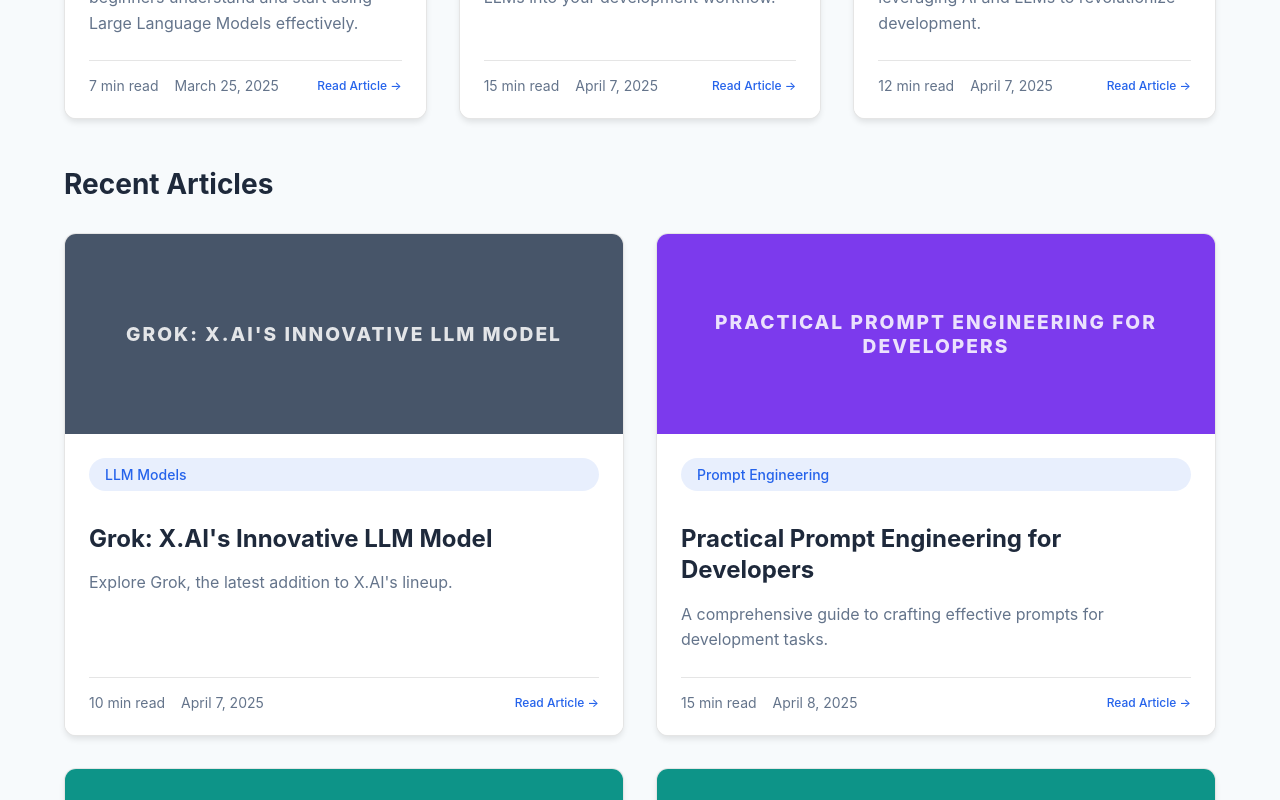
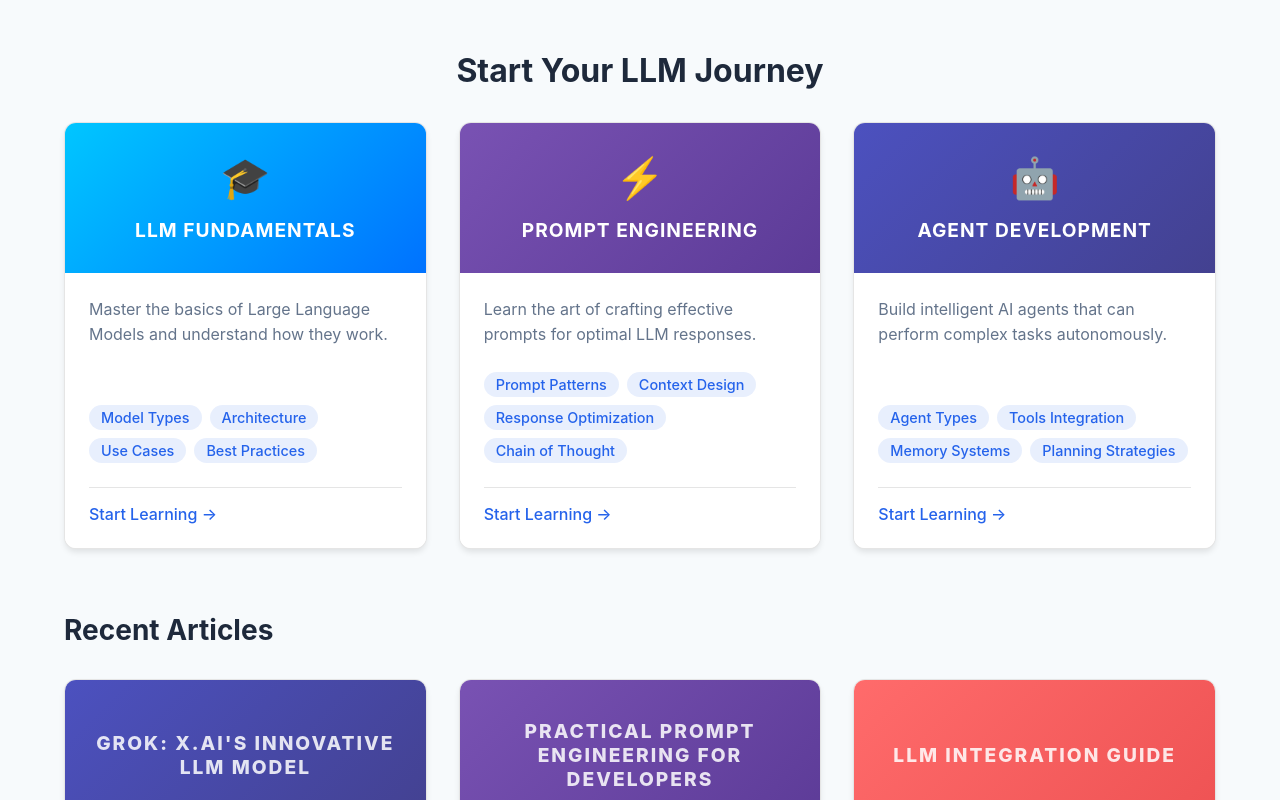
Before and after one commit to rahulkadam/LLM-Forge-Chronicle, a React (Create React App) app: page / in a window 1280 px wide. Shown: the part 840-1640 px from the top of the page. Built offline with nearby package versions, Linux system fonts and the light colour scheme.

Commit message:
adding changes for moving all things to blog module

```diff
--- a/src/App.tsx
+++ b/src/App.tsx
@@ -87,6 +87,7 @@ const AppContent: React.FC = () => {
           <Route path="/blogs" element={<HomePage />} />
 
           {/* Fundamentals */}
+          <Route path="/blogs/fundamentals" element={<LLMIntroduction />} />
           <Route path="/blogs/fundamentals/introduction" element={<LLMIntroduction />} />
           <Route path="/blogs/fundamentals/getting-started" element={<LLMGettingStartedGuide />} />
           <Route path="/blogs/fundamentals/terminology" element={<LLMTechnologyGuide />} />
@@ -97,6 +98,7 @@ const AppContent: React.FC = () => {
           <Route path="/blogs/fundamentals/capabilities" element={<LLMCapabilities />} />
 
           {/* LLM Models */}
+          <Route path="/blogs/models" element={<ChatGPTModelGuide />} />
           <Route path="/blogs/models/chatgpt" element={<ChatGPTModelGuide />} />
           <Route path="/blogs/models/claude" element={<ClaudeModelGuide />} />
           <Route path="/blogs/models/gemini" element={<GeminiModelGuide />} />
@@ -108,12 +110,14 @@ const AppContent: React.FC = () => {
           <Route path="/blogs/models/comparison" element={<LLMModelComparison />} />
 
           {/* Prompt Engineering */}
+          <Route path="/blogs/prompts" element={<PromptEngineeringBasics />} />
           <Route path="/blogs/prompts/basics" element={<PromptEngineeringBasics />} />
           <Route path="/blogs/prompts/intermediate" element={<PromptEngineeringIntermediate />} />
           <Route path="/blogs/prompts/advanced" element={<PromptEngineeringAdvanced />} />
           <Route path="/blogs/prompts/developer-guide" element={<DeveloperPromptGuide />} />
 
           {/* Agents */}
+          <Route path="/blogs/agents" element={<LLMAgent />} />
           <Route path="/blogs/agents/introduction" element={<LLMAgent />} />
           <Route path="/blogs/agents/building-guide" element={<BuildingLLMAgent />} />
           <Route path="/blogs/agents/basics" element={<BasicLLMAgent />} />
@@ -123,6 +127,7 @@ const AppContent: React.FC = () => {
           <Route path="/blogs/agents/bookbuddy" element={<BookBuddy />} />
 
           {/* AI-Driven IT */}
+          <Route path="/blogs/ai-it" element={<DeveloperEfficiency />} />
           <Route path="/blogs/ai-it/developer-efficiency" element={<DeveloperEfficiency />} />
           <Route path="/blogs/ai-it/code-migration" element={<CodeMigrationLLM />} />
           <Route path="/blogs/ai-it/enterprise-integrations" element={<EnterpriseIntegrations />} />
--- a/src/pages/HomePage.tsx
+++ b/src/pages/HomePage.tsx
@@ -38,7 +38,7 @@ const BlogCard: React.FC<{ post: BlogPost; featured?: boolean }> = ({ post, feat
     </div>
     <div className="blog-card-content">
       <div className="blog-tag">{post.tag}</div>
-      <h3 className="blog-title">{post.title}</h3>
+      <h3 className="home-blog-title">{post.title}</h3>
       <p className="blog-excerpt">{post.excerpt}</p>
       <div className="blog-footer">
         <div className="blog-meta">
@@ -53,6 +53,48 @@ const BlogCard: React.FC<{ post: BlogPost; featured?: boolean }> = ({ post, feat
   </div>
 );
 
+interface LearningPathCardProps {
+  title: string;
+  description: string;
+  icon: string;
+  link: string;
+  topics: string[];
+}
+
+const LearningPathCard: React.FC<LearningPathCardProps> = ({ title, description, icon, link, topics }) => {
+  const getPathClass = () => {
+    const titleLower = title.toLowerCase();
+    if (titleLower.includes('fundamental')) return 'fundamentals';
+    if (titleLower.includes('prompt')) return 'prompt-engineering';
+    if (titleLower.includes('agent')) return 'agents';
+    return '';
+  };
+
+  return (
+    <div className={`learning-path-card ${getPathClass()}`}>
+      <div className="learning-path-header">
+        <div className="learning-path-header-content">
+          <span className="learning-path-icon">{icon}</span>
+          <h3>{title}</h3>
+        </div>
+      </div>
+      <div className="learning-path-content">
+        <p className="learning-path-description">{description}</p>
+        <div className="learning-path-topics">
+          {topics.map((topic, index) => (
+            <span key={index} className="topic-tag">{topic}</span>
+          ))}
+        </div>
+        <div className="learning-path-footer">
+          <Link to={link} className="learning-path-link">
+            Start Learning →
+          </Link>
+        </div>
+      </div>
+    </div>
+  );
+};
+
 const HomePage: React.FC = () => {
   const location = useLocation();
   const navigate = useNavigate();
@@ -65,13 +107,37 @@ const HomePage: React.FC = () => {
       .filter((post): post is BlogPost => post !== undefined);
   }, []);
 
-  // Get recent posts (limit to 6)
+  // Get recent posts (limit to 3)
   const recentPosts = useMemo(() => {
     return LATEST_POSTS
-      .slice(0, 6)
+      .slice(0, 3)
       .map(id => allBlogPosts.find(post => post.id === id))
       .filter((post): post is BlogPost => post !== undefined);
   }, []);
+
+  const learningPaths = [
+    {
+      title: "LLM Fundamentals",
+      description: "Master the basics of Large Language Models and understand how they work.",
+      icon: "🎓",
+      link: "/blogs/fundamentals",
+      topics: ["Model Types", "Architecture", "Use Cases", "Best Practices"]
+    },
+    {
+      title: "Prompt Engineering",
+      description: "Learn the art of crafting effective prompts for optimal LLM responses.",
+      icon: "⚡",
+      link: "/blogs/prompts",
+      topics: ["Prompt Patterns", "Context Design", "Response Optimization", "Chain of Thought"]
+    },
+    {
+      title: "Agent Development",
+      description: "Build intelligent AI agents that can perform complex tasks autonomously.",
+      icon: "🤖",
+      link: "/blogs/agents",
+      topics: ["Agent Types", "Tools Integration", "Memory Systems", "Planning Strategies"]
+    }
+  ];
 
   return (
     <div className="blogs-page">
@@ -80,8 +146,7 @@ const HomePage: React.FC = () => {
         <div className="banner-content">
           <h1>Master the World of LLM Development</h1>
           <p className="blogs-subtitle">
-            Explore comprehensive tutorials, best practices, and expert insights on LLM development,
-            AI integration, and cutting-edge machine learning technologies.
+            Your guide to mastering LLM Agents, LLMs, and AI development.
           </p>
         </div>
       </div>
@@ -96,10 +161,20 @@ const HomePage: React.FC = () => {
         </div>
       </section>
 
+      {/* Learning Paths Section */}
+      <section className="learning-paths-section">
+        <h2>Start Your LLM Journey</h2>
+        <div className="learning-paths-grid">
+          {learningPaths.map((path, index) => (
+            <LearningPathCard key={index} {...path} />
+          ))}
+        </div>
+      </section>
+
       {/* Recent Posts Section */}
       <section className="recent-posts-section">
         <h2>Recent Articles</h2>
-        <div className="recent-posts-grid">
+        <div className="featured-grid">
           {recentPosts.map(post => (
             <BlogCard key={post.id} post={post} />
           ))}
--- a/src/styles/HomePage.css
+++ b/src/styles/HomePage.css
@@ -12,7 +12,7 @@
   margin: -2rem -2rem 3rem;
   overflow: hidden;
   color: white;
-  background: #1d326e;
+  background: linear-gradient(135deg,#1a365d,#2a4365);
   border-radius: 12px;
 }
 
@@ -40,7 +40,7 @@
 
 /* Featured Section */
 .featured-section {
-  margin: 3rem 0;
+  margin: 4rem 0;
 }
 
 .featured-section h2 {
@@ -52,6 +52,26 @@
 }
 
 .featured-grid {
+  display: grid;
+  grid-template-columns: repeat(3, 1fr);
+  gap: 2rem;
+  margin-bottom: 3rem;
+}
+
+/* Learning Paths Section */
+.learning-paths-section {
+  margin: 4rem 0;
+}
+
+.learning-paths-section h2 {
+  font-size: 2rem;
+  font-weight: 700;
+  margin-bottom: 2rem;
+  text-align: center;
+  color: #1e293b;
+}
+
+.learning-paths-grid {
   display: grid;
   grid-template-columns: repeat(3, 1fr);
   gap: 2rem;
@@ -94,7 +114,7 @@
 }
 
 .blog-card-image {
-  height: 200px;
+  height: 150px;
   position: relative;
   overflow: hidden;
   display: flex;
@@ -102,14 +122,37 @@
   justify-content: center;
 }
 
-/* Blog Card Category Themes */
-.blog-card-image.fundamentals { background: #2563eb; }
-.blog-card-image.prompt-engineering { background: #7c3aed; }
-.blog-card-image.llm-models { background: #475569; }
-.blog-card-image.advanced-techniques { background: #0284c7; }
-.blog-card-image.ai-driven-it { background: #0d9488; }
-.blog-card-image.tools-frameworks { background: #7c3aed; }
-.blog-card-image.agents { background: #ca8a04; }
+/* Card Category Themes */
+.blog-card-image.fundamentals,
+.learning-path-card.fundamentals .learning-path-header {
+  background: linear-gradient(135deg,#00c6ff,#0072ff);
+}
+
+.blog-card-image.prompt-engineering,
+.learning-path-card.prompt-engineering .learning-path-header {
+  background: linear-gradient(135deg,#7952b3,#5c3b97);
+}
+
+.blog-card-image.llm-models {
+  background: linear-gradient(135deg,#4c51bf,#434190);
+}
+
+.blog-card-image.advanced-techniques {
+  background: #0284c7;
+}
+
+.blog-card-image.ai-driven-it {
+  background: linear-gradient(135deg,#ff6b6b,#ee5253);
+}
+
+.blog-card-image.tools-frameworks {
+  background: #7c3aed;
+}
+
+.blog-card-image.agents,
+.learning-path-card.agents .learning-path-header {
+  background: linear-gradient(135deg,#4c51bf,#434190);
+}
 
 .blog-card-image span {
   font-size: 1.2rem;
@@ -121,7 +164,58 @@
   padding: 0 1rem;
 }
 
-.blog-card-content {
+/* Learning Path Card */
+.learning-path-card {
+  background: white;
+  border-radius: 12px;
+  overflow: hidden;
+  box-shadow: 0 4px 6px -1px rgba(0, 0, 0, 0.1);
+  transition: all 0.3s ease;
+  display: flex;
+  flex-direction: column;
+  border: 1px solid rgba(0, 0, 0, 0.1);
+}
+
+.learning-path-card:hover {
+  transform: translateY(-4px);
+  box-shadow: 0 10px 15px -3px rgba(0, 0, 0, 0.1);
+}
+
+.learning-path-header {
+  height: 150px;
+  position: relative;
+  overflow: hidden;
+  display: flex;
+  align-items: center;
+  justify-content: center;
+  padding: 1.5rem;
+  color: white;
+  text-align: center;
+  background: var(--header-bg, #2563eb);
+}
+
+.learning-path-header-content {
+  display: flex;
+  flex-direction: column;
+  align-items: center;
+  gap: 1rem;
+}
+
+.learning-path-icon {
+  font-size: 2.5rem;
+}
+
+.learning-path-header h3 {
+  font-size: 1.2rem;
+  font-weight: 700;
+  margin: 0;
+  line-height: 1.3;
+  color: white;
+  text-transform: uppercase;
+  letter-spacing: 1px;
+}
+
+.learning-path-content {
   padding: 1.5rem;
   flex: 1;
   display: flex;
@@ -129,49 +223,38 @@
   background: white;
 }
 
-.blog-tag {
-  display: inline-block;
-  padding: 0.5rem 1rem;
-  border-radius: 20px;
-  font-size: 0.875rem;
-  font-weight: 500;
-  margin-bottom: 1rem;
-  background: rgba(37, 99, 235, 0.1);
-  color: #2563eb;
-}
-
-.blog-title {
-  font-size: 1.5rem;
-  font-weight: 700;
-  margin-bottom: 1rem;
-  color: #1e293b;
-  line-height: 1.3;
-}
-
-.blog-excerpt {
+.learning-path-description {
   color: #64748b;
   margin-bottom: 1.5rem;
   line-height: 1.6;
   flex-grow: 1;
 }
 
-.blog-footer {
+.learning-path-topics {
   display: flex;
-  justify-content: space-between;
-  align-items: center;
-  margin-top: auto;
+  flex-wrap: wrap;
+  gap: 0.5rem;
+  margin-bottom: 1.5rem;
+}
+
+.topic-tag {
+  background: rgba(37, 99, 235, 0.1);
+  color: #2563eb;
+  padding: 0.25rem 0.75rem;
+  border-radius: 15px;
+  font-size: 0.9rem;
+  font-weight: 500;
+}
+
+.learning-path-footer {
   padding-top: 1rem;
   border-top: 1px solid rgba(0, 0, 0, 0.1);
+  display: flex;
+  justify-content: flex-end;
+  align-items: center;
 }
 
-.blog-meta {
-  display: flex;
-  gap: 1rem;
-  color: #64748b;
-  font-size: 0.875rem;
-}
-
-.read-more-link {
+.learning-path-link {
   color: #2563eb;
   font-weight: 500;
   text-decoration: none;
@@ -181,8 +264,29 @@
   transition: all 0.2s ease;
 }
 
-.read-more-link:hover {
+.learning-path-link:hover {
   color: #1d4ed8;
+}
+
+/* Card Content Shared Styles */
+.blog-card-content,
+.learning-path-content {
+  padding: 1.5rem;
+  flex: 1;
+  display: flex;
+  flex-direction: column;
+  background: white;
+}
+
+/* Footer Shared Styles */
+.blog-footer,
+.learning-path-footer {
+  display: flex;
+  justify-content: space-between;
+  align-items: center;
+  margin-top: auto;
+  padding-top: 1rem;
+  border-top: 1px solid rgba(0, 0, 0, 0.1);
 }
 
 /* View All Section */
@@ -265,7 +369,8 @@
 
 /* Responsive Design */
 @media (max-width: 1200px) {
-  .featured-grid {
+  .featured-grid,
+  .learning-paths-grid {
     grid-template-columns: repeat(2, 1fr);
   }
 }
@@ -280,22 +385,26 @@
     display: none;
   }
 
-  .featured-section {
+  .featured-section,
+  .learning-paths-section {
     margin-top: 1rem;
   }
 
   .featured-grid,
-  .recent-posts-grid {
+  .recent-posts-grid,
+  .learning-paths-grid {
     grid-template-columns: 1fr;
     gap: 1.5rem;
   }
 
-  .blog-card-image span {
+  .blog-card-image span,
+  .learning-path-header h3 {
     font-size: 1.5rem;
   }
 
   .featured-section h2,
-  .recent-posts-section h2 {
+  .recent-posts-section h2,
+  .learning-paths-section h2 {
     font-size: 1.5rem;
     margin-bottom: 1.5rem;
   }
```
